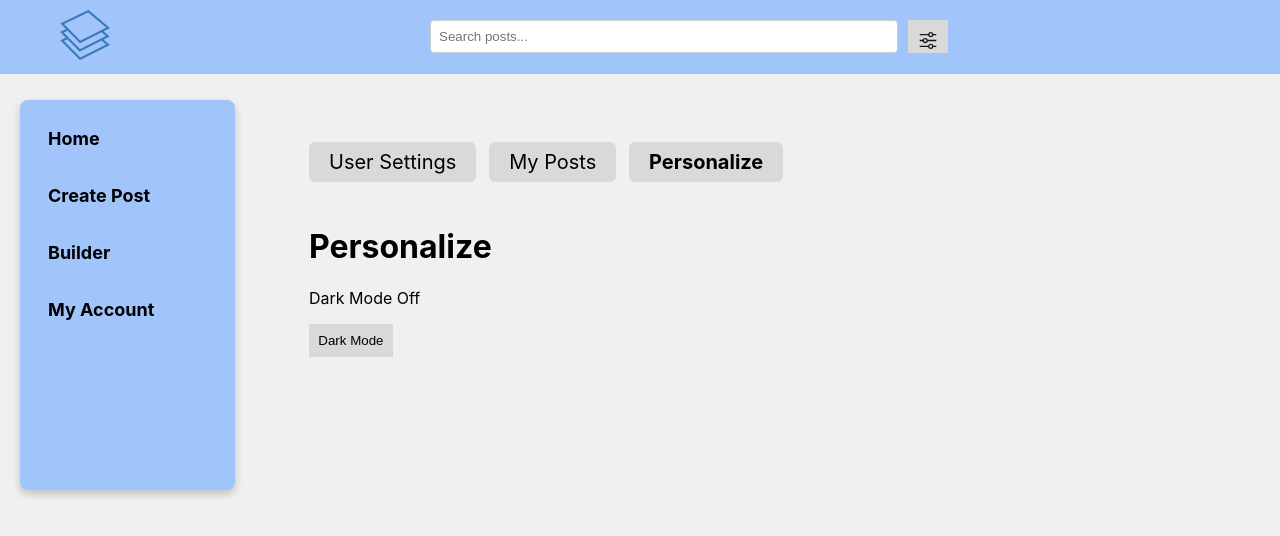
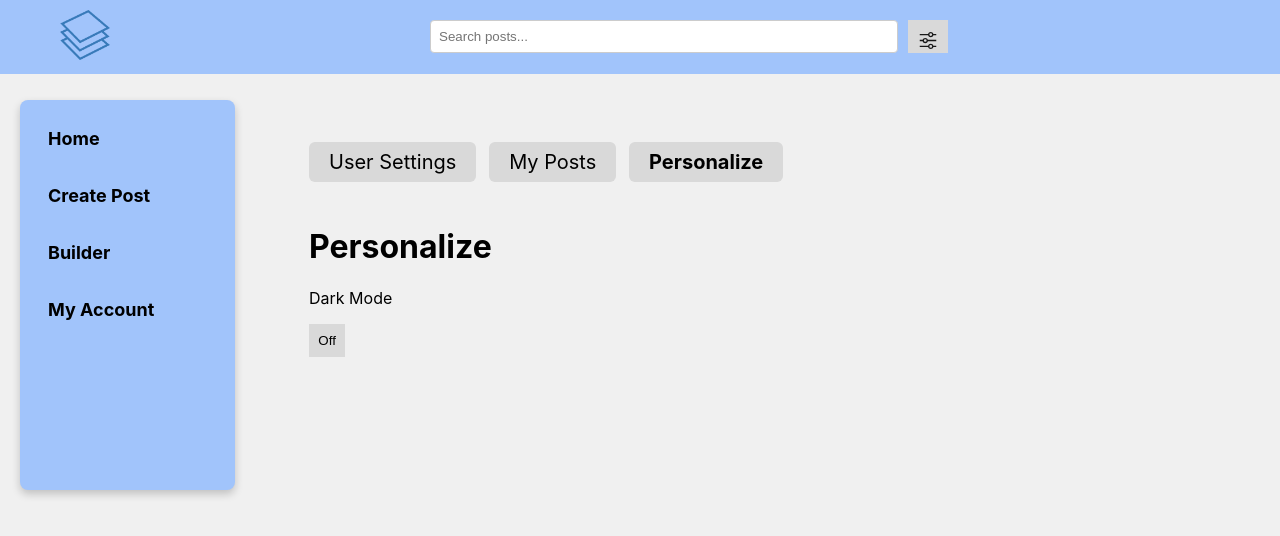
Before and after one commit to 20201141/NSF, a React (Create React App) app: page /account/personalize in a window 1280 px wide. Shown: the top 536 px of the page. Built offline with nearby package versions, Linux system fonts and the light colour scheme; no server answers.

Commit message:
Text fix

```diff
--- a/src/account/Personalize.tsx
+++ b/src/account/Personalize.tsx
@@ -41,10 +41,8 @@ const Personalize: React.FC = () => {
   return (
     <div className="personalize-content">
       <h1>Personalize</h1>
-      <p>Dark Mode {isDark ? "On" : "Off"}</p>
-      <div className="buttons">
-        <Button className={`toggle-btn ${isDark ? "on" : "off"}`} onClick={toggleDarkMode}>{isDark ? "Light Mode" : "Dark Mode"}</Button>
-      </div>
+      <p>Dark Mode</p>
+      <Button className={`toggle-btn ${isDark ? "on" : "off"}`} onClick={toggleDarkMode}>{isDark ? "On" : "Off"}</Button>
     </div>
   );
 };
```
